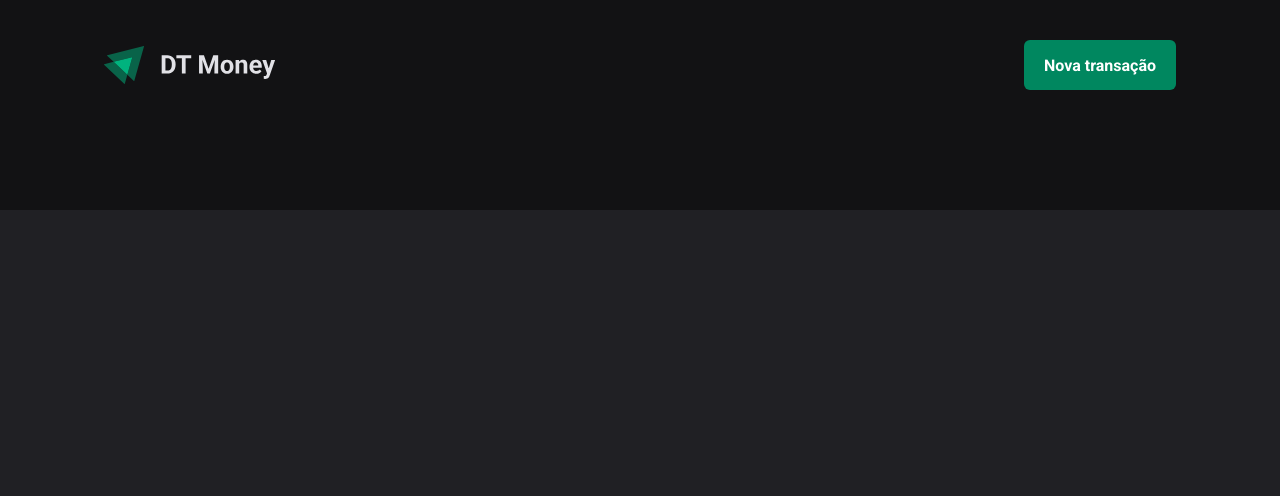
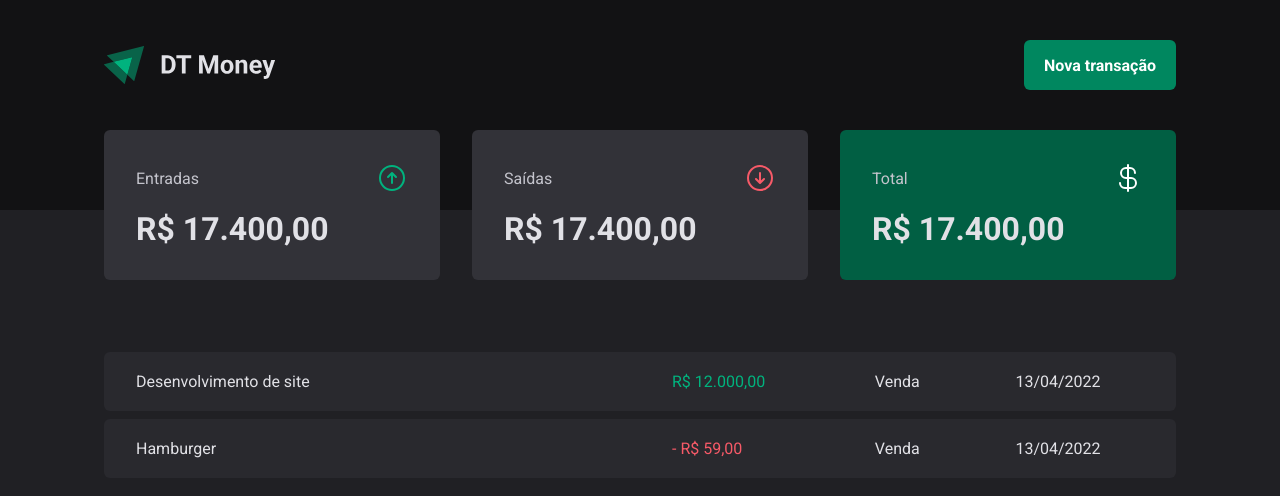
Before and after one commit to wedersonf/03-dt-money, a React (Vite) app: page / in a window 1280 px wide. Shown: the top 496 px of the page. Built offline with nearby package versions, Linux system fonts and the light colour scheme.

Commit message:
feat: add summary

```diff
--- a/package.json
+++ b/package.json
@@ -10,6 +10,7 @@
     "preview": "vite preview"
   },
   "dependencies": {
+    "@phosphor-icons/react": "^2.0.10",
     "react": "^18.2.0",
     "react-dom": "^18.2.0",
     "styled-components": "^6.0.4"
--- /dev/null
+++ b/src/components/Summary/index.tsx
@@ -0,0 +1,35 @@
+import { ArrowCircleDown, ArrowCircleUp, CurrencyDollar } from "@phosphor-icons/react";
+import { SummaryCard, SummaryContainer } from "./styles";
+
+export function Summary() {
+  return (
+    <SummaryContainer>
+      <SummaryCard>
+        <header>
+          <span>Entradas</span>
+          <ArrowCircleUp size={32} color="#00b37e" />
+        </header>
+
+        <strong>R$ 17.400,00</strong>
+      </SummaryCard>
+
+      <SummaryCard>
+        <header>
+          <span>Saídas</span>
+          <ArrowCircleDown size={32} color="#f75a68" />
+        </header>
+
+        <strong>R$ 17.400,00</strong>
+      </SummaryCard>
+
+      <SummaryCard variant="green">
+        <header>
+          <span>Total</span>
+          <CurrencyDollar size={32} color="#fff" />
+        </header>
+
+        <strong>R$ 17.400,00</strong>
+      </SummaryCard>
+    </SummaryContainer>
+  )
+}
--- /dev/null
+++ b/src/components/Summary/styles.ts
@@ -0,0 +1,41 @@
+import styled, { css } from "styled-components";
+
+export const SummaryContainer = styled.section`
+  width: 100%;
+  max-width: 1120px;
+  margin: 0 auto;
+  padding: 0 1.5rem;
+
+  display: grid;
+  grid-template-columns: repeat(3, 1fr);
+  gap: 2rem;
+
+  margin-top: -5rem;
+`;
+
+interface SummaryCardProps {
+  variant?: 'green';
+}
+
+export const SummaryCard = styled.div<SummaryCardProps>`
+  background: ${props => props.theme["gray-600"]};
+  border-radius: 6px;
+  padding: 2rem;
+
+  header {
+    display: flex;
+    align-items: center;
+    justify-content: space-between;
+    color: ${props => props.theme["gray-300"]}
+  }
+
+  strong {
+    display: block;
+    margin-top: 1rem;
+    font-size: 2rem;
+  }
+
+  ${props => props.variant === 'green' && css`
+    background: ${props.theme["green-700"]};
+  `}
+`;
--- a/src/pages/Transactions/index.tsx
+++ b/src/pages/Transactions/index.tsx
@@ -1,9 +1,39 @@
 import { Header } from "../../components/Header";
+import { Summary } from "../../components/Summary";
+import { PriceHighlight, TransactionsContainer, TransactionsTable } from "./styles";
 
 export function Transactions() {
   return (
     <div>
       <Header />
+      <Summary />
+
+      <TransactionsContainer>
+        <TransactionsTable>
+          <tbody>
+            <tr>
+              <td width="50%">Desenvolvimento de site</td>
+              <td>
+                <PriceHighlight variant="income">
+                  R$ 12.000,00
+                </PriceHighlight>
+              </td>
+              <td>Venda</td>
+              <td>13/04/2022</td>
+            </tr>
+            <tr>
+              <td width="50%">Hamburger</td>
+              <td>
+                <PriceHighlight variant="outcome">
+                  - R$ 59,00
+                </PriceHighlight>
+              </td>
+              <td>Venda</td>
+              <td>13/04/2022</td>
+            </tr>
+          </tbody>
+        </TransactionsTable>
+      </TransactionsContainer>
     </div>
   )
 }
--- a/src/pages/Transactions/styles.ts
+++ b/src/pages/Transactions/styles.ts
@@ -0,0 +1,38 @@
+import styled from "styled-components";
+
+export const TransactionsContainer = styled.main`
+  width: 100%;
+  max-width: 1120px;
+  margin: 4rem auto 0;
+  padding: 0 1.5rem;
+`;
+
+export const TransactionsTable = styled.table`
+  width: 100%;
+  border-collapse: separate;
+  border-spacing: 0 0.5rem;
+  /* margin-top: 0.5rem; */
+
+  td {
+    padding: 1.25rem 2rem;
+    background: ${props => props.theme["gray-700"]};
+
+    &:first-child {
+      border-top-left-radius: 6px;
+      border-bottom-left-radius: 6px;
+    }
+
+    &:last-child {
+      border-top-right-radius: 6px;
+      border-bottom-right-radius: 6px;
+    }
+  }
+`;
+
+interface PriceHighlightProps {
+  variant: 'income' | 'outcome'
+}
+
+export const PriceHighlight = styled.span<PriceHighlightProps>`
+  color: ${props => props.variant === 'income' ? props.theme["green-300"] : props.theme["red-300"]}
+`;
```
Also changed, not shown: 1 other file (tests, documents, lock files or other folders).
